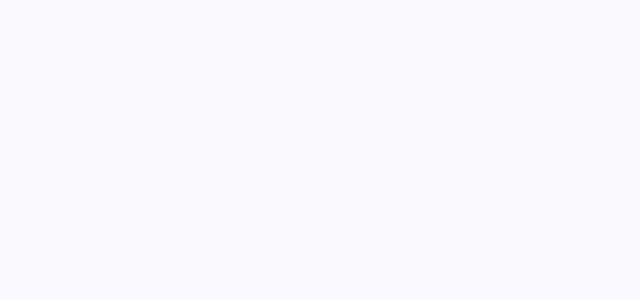
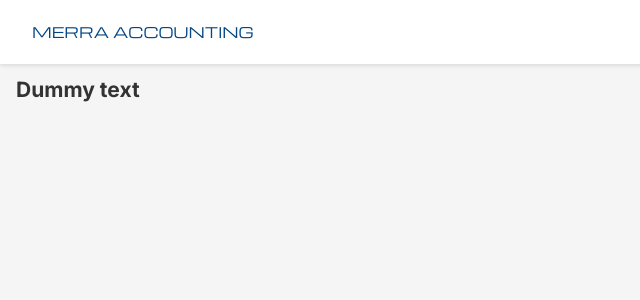
Before and after one commit to iamcore113/merra-accounting, an Angular app in the folder web/: page /main in a window 1280 px wide. Before the commit this address led to /. Shown: the top 300 px of the page, without its empty margins (0-640 px from the left). Built offline with nearby package versions, Linux system fonts and the light colour scheme.

Commit message:
[ANG] - Add the main layout

```diff
--- a/web/src/app/app.routes.ts
+++ b/web/src/app/app.routes.ts
@@ -7,6 +7,7 @@ import { VerifyAccount } from './views/verify-account/verify-account';
 import { PersonalDetails } from './views/personal-details/personal-details';
 import { CreateOrganization } from './views/create-organization/create-organization';
 import { ErrorPage } from './views/error-page/error-page';
+import { MainLayout } from './shared/components/main-layout/main-layout';
 
 export const routes: Routes = [
   { path: '', redirectTo: 'home', pathMatch: 'full' },
@@ -22,6 +23,10 @@ export const routes: Routes = [
     ]
   },
   {
+    path: 'main',
+    component: MainLayout
+  },
+  {
     path: 'create/organization/:email',
     component: CreateOrganization,
     title: 'MERRA - Create Organization'
--- /dev/null
+++ b/web/src/app/shared/components/main-header/main-header.html
@@ -0,0 +1,13 @@
+<header class="main-header">
+  <div class="header-content">
+    <div class="logo">
+      <h1 class="brand-logo">MERRA ACCOUNTING</h1>
+    </div>
+    <nav class="main-nav">
+      <!-- Navigation items will go here -->
+    </nav>
+    <div class="user-actions">
+      <!-- User menu/actions will go here -->
+    </div>
+  </div>
+</header>
--- /dev/null
+++ b/web/src/app/shared/components/main-header/main-header.scss
@@ -0,0 +1,63 @@
+.main-header {
+  background-color: #ffffff;
+  box-shadow: 0 2px 4px rgba(0, 0, 0, 0.1);
+  position: sticky;
+  top: 0;
+  z-index: 100;
+
+  .header-content {
+    display: flex;
+    justify-content: space-between;
+    align-items: center;
+    padding: 0 2rem;
+    height: 64px;
+
+    .logo {
+      h1 {
+        margin: 0;
+        font-size: 0.9rem;
+        font-weight: 500 !important;
+        font-style: normal;
+        position: relative;
+        cursor: pointer;
+        transition: color 0.3s ease;
+
+        &::after {
+          content: '';
+          position: absolute;
+          bottom: -2px;
+          left: 0;
+          width: 0;
+          height: 2px;
+          background-color: var(--brand-color);
+          transition: width 0.3s ease;
+        }
+
+        &:hover {
+          &::after {
+            width: 100%;
+          }
+        }
+      }
+    }
+
+    .main-nav {
+      flex: 1;
+      display: flex;
+      justify-content: center;
+    }
+
+    .user-actions {
+      display: flex;
+      align-items: center;
+      gap: 1rem;
+    }
+  }
+}
+
+// Responsive design
+@media (max-width: 768px) {
+  .header-content {
+    padding: 0 1rem;
+  }
+}
--- /dev/null
+++ b/web/src/app/shared/components/main-layout/main-layout.html
@@ -0,0 +1,9 @@
+<div class="main-layout">
+  <app-main-header></app-main-header>
+
+  <main class="main-content">
+    <div class="content-wrapper">
+      <router-outlet><h2>Dummy text</h2></router-outlet>
+    </div>
+  </main>
+</div>
--- /dev/null
+++ b/web/src/app/shared/components/main-layout/main-layout.scss
@@ -0,0 +1,17 @@
+.main-layout {
+  display: flex;
+  flex-direction: column;
+  min-height: 100vh;
+  background-color: #f5f5f5;
+}
+
+.main-content {
+  flex: 1;
+  margin-top: 1rem;
+
+  .content-wrapper {
+    margin: 0 auto;
+    padding: 0 1rem;
+    min-height: calc(100vh - 64px);
+  }
+}
```
Also changed, not shown: web/src/app/shared/components/main-header/main-header.ts (added, +11 -0 lines), web/src/app/shared/components/main-layout/main-layout.ts (added, +13 -0 lines), 2 other files (tests, documents, lock files or other folders).
